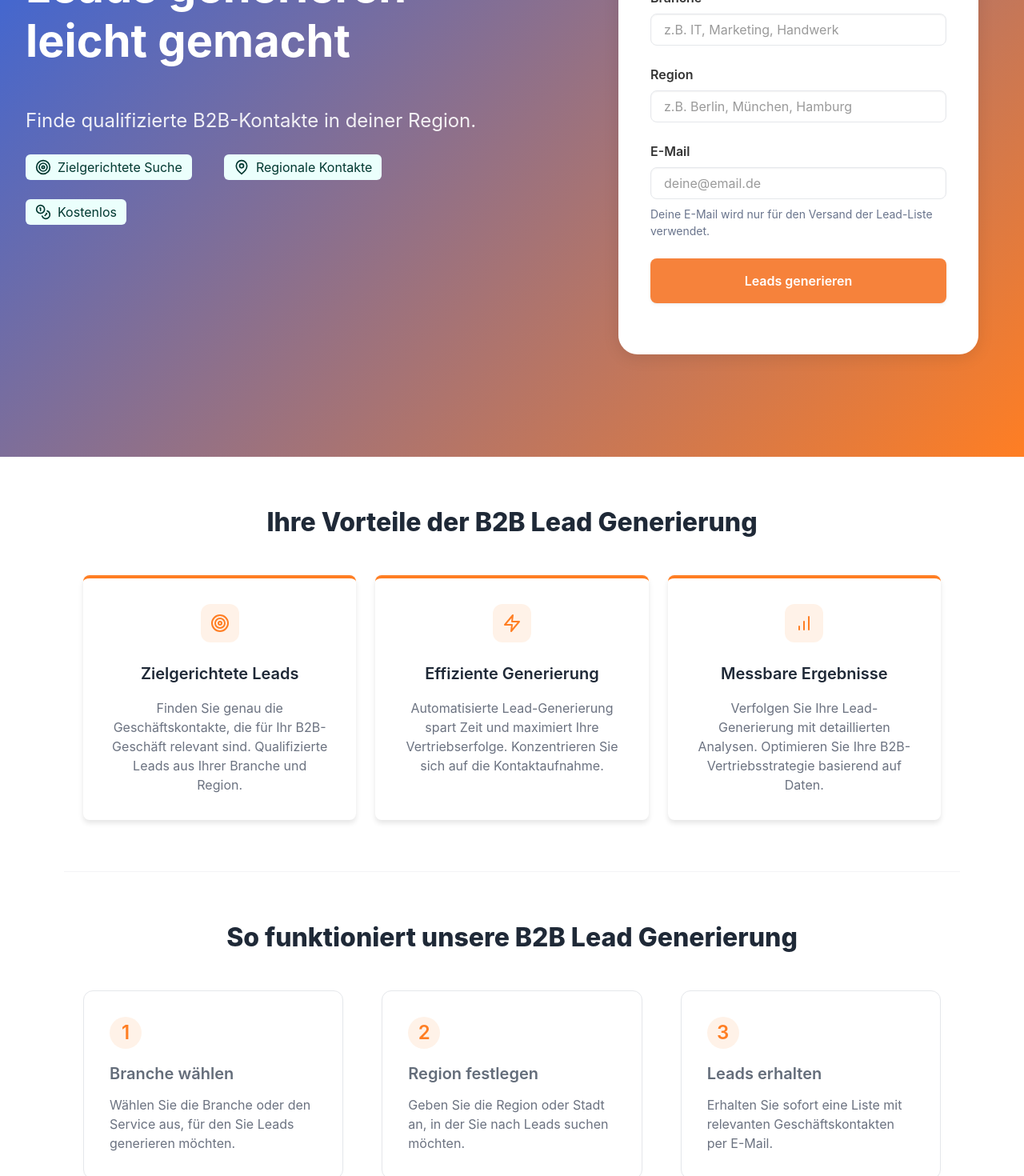
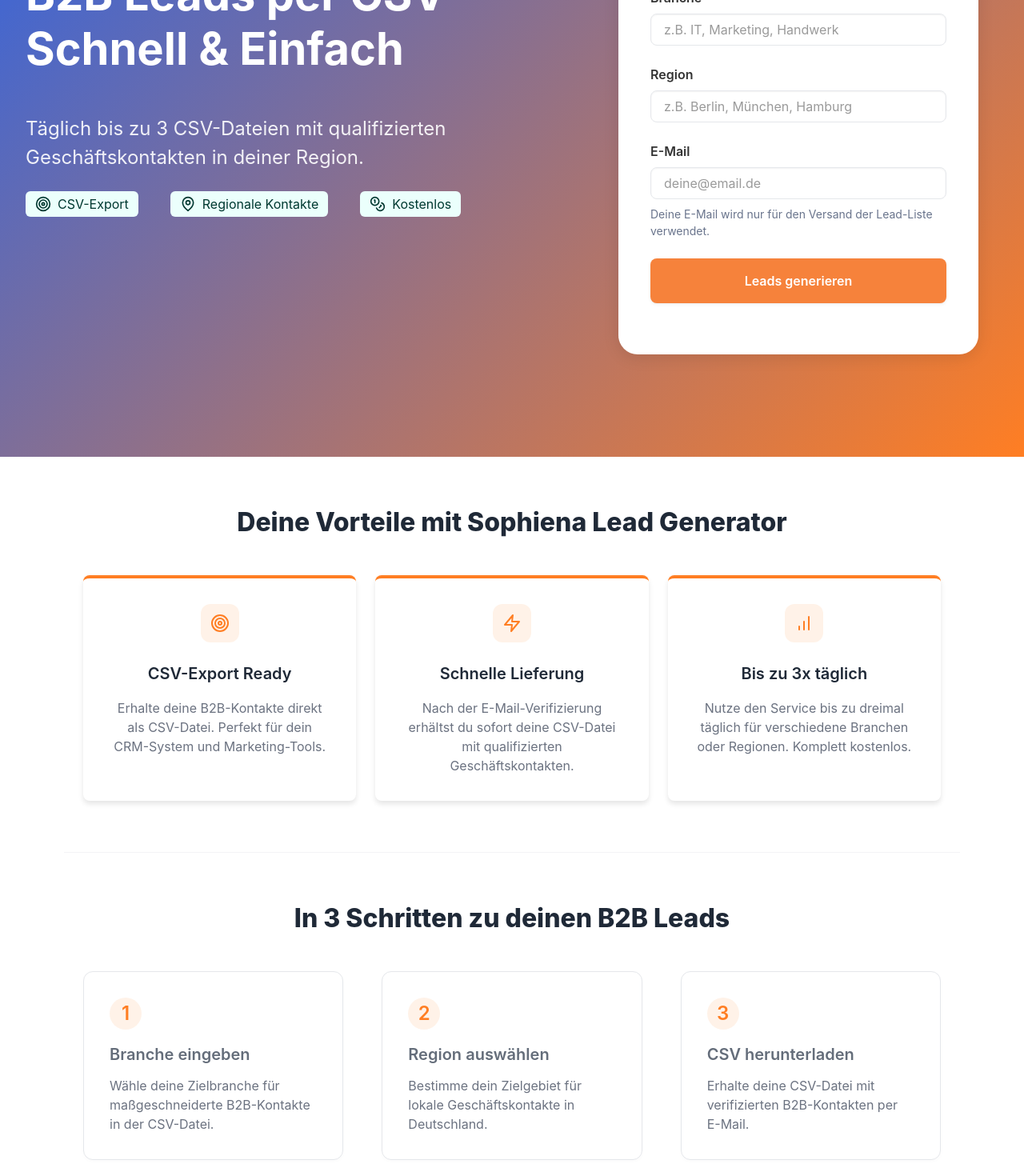
Before and after one commit to Caohung77/leadgenerator, a React (Vite) app: page / in a window 1280 px wide. Shown: the part 340-1810 px from the top of the page at 80% size. Built offline with nearby package versions, Linux system fonts and the light colour scheme; no server answers.

Commit message:
feat: update SEO optimization for index.html and App.tsx with CSV focus

```diff
--- a/index.html
+++ b/index.html
@@ -1,12 +1,13 @@
 <!doctype html>
 <html lang="de">
+
 <head>
     <meta charset="UTF-8" />
     <!-- Google tag (gtag.js) -->
     <script async src="https://www.googletagmanager.com/gtag/js?id=G-SMGTL4C1D8"></script>
     <script>
         window.dataLayer = window.dataLayer || [];
-  function gtag(){dataLayer.push(arguments);}
+        function gtag() { dataLayer.push(arguments); }
         gtag('js', new Date());
 
         gtag('config', 'G-SMGTL4C1D8');
@@ -18,13 +19,16 @@
     <link rel="manifest" href="/site.webmanifest" />
     <meta name="viewport" content="width=device-width, initial-scale=1.0" />
     <link rel="stylesheet" href="https://cdn.jsdelivr.net/npm/bulma@1.0.2/css/bulma.min.css">
-    <title>B2B Lead Generierung | Effektive Leads für Dein Business</title>
-    <meta name="description" content="Professionelle B2B Lead Generierung für Ihr Unternehmen. Generieren Sie qualifizierte Business Leads in Ihrer Region. ✓ Einfach ✓ Effektiv ✓ Zielgerichtet" />
-    <meta name="keywords" content="b2b lead generierung, b2b leads, lead generation, geschäftskontakte, b2b vertrieb, neukundengewinnung" />
+    <title>Schnelle B2B Leads per CSV | Einfache Kontakte mit Sophiena</title>
+    <meta name="description"
+        content="Sophiena: Dein schneller Lead-Generator für B2B Geschäftskontakte. Hol dir bis zu 3 CSV-Dateien mit Kontaktdaten täglich. Unkompliziert, effizient, zielgerichtet. Teste es kostenlos!" />
+    <meta name="keywords"
+        content="b2b lead generierung, b2b leads, csv leads, geschäftskontakte, unternehmenskontakte, lead generation, schnelle leads, lead generator, b2b vertrieb, neukundengewinnung" />
 
     <!-- Open Graph / Social Media -->
-    <meta property="og:title" content="B2B Lead Generierung | Effektive Leads für Ihr Business" />
-    <meta property="og:description" content="Professionelle B2B Lead Generierung für Ihr Unternehmen. Generieren Sie qualifizierte Business Leads in Ihrer Region." />
+    <meta property="og:title" content="Schnelle B2B Leads per CSV | Einfache Kontakte mit Sophiena" />
+    <meta property="og:description"
+        content="Sophiena: Dein schneller Lead-Generator für B2B Geschäftskontakte. Hol dir bis zu 3 CSV-Dateien mit Kontaktdaten täglich. Unkompliziert, effizient, zielgerichtet." />
     <meta property="og:type" content="website" />
     <meta property="og:url" content="https://www.sophiena.de" />
     <meta property="og:image" content="/sophiena.png" />
@@ -50,13 +54,21 @@
     {
       "@context": "https://schema.org",
       "@type": "SoftwareApplication",
-      "name": "B2B Lead Generierung by Sophiena",
+      "name": "Sophiena B2B Lead Generator",
       "applicationCategory": "BusinessApplication",
-      "description": "Professionelle B2B Lead Generierung für Ihr Unternehmen. Generieren Sie qualifizierte Business Leads in Ihrer Region.",
+      "description": "Sophiena ist dein einfacher und schneller Lead-Generator für B2B-Kontakte. Hol dir täglich bis zu 3 CSV-Dateien mit qualifizierten Geschäftskontakten für dein Business. Unkompliziert und effizient!",
+      "operatingSystem": "browser",
       "offers": {
         "@type": "Offer",
         "price": "0",
-        "priceCurrency": "EUR"
+        "priceCurrency": "EUR",
+        "availability": "https://schema.org/InStock"
+      },
+      "aggregateRating": {
+        "@type": "AggregateRating",
+        "ratingValue": "4.5",
+        "bestRating": "5",
+        "ratingCount": "150"
       }
     }
     </script>
@@ -65,12 +77,12 @@
     {
       "@context": "https://schema.org",
       "@type": "WebSite",
-      "name": "B2B Lead Generierung - The AIWhisperer",
-      "url": "https://www.theaiwhisperer.de",
-      "description": "Professionelle B2B Lead Generierung für Unternehmen. Generieren Sie qualifizierte Geschäftskontakte in Ihrer Region.",
+      "name": "Sophiena B2B Lead Generierung",
+      "url": "https://www.sophiena.de",
+      "description": "Finde schnell und unkompliziert B2B Leads in deiner Region. Sophiena liefert dir qualifizierte Geschäftskontakte als CSV-Datei.",
       "potentialAction": {
         "@type": "SearchAction",
-        "target": "https://www.theaiwhisperer.de/search?q={search_term_string}",
+        "target": "https://www.sophiena.de/search?q={search_term_string}",
         "query-input": "required name=search_term_string"
       }
     }
@@ -97,6 +109,7 @@
     }
     </script>
 </head>
+
 <body>
     <div id="root"></div>
     <script type="module" src="/src/main.tsx"></script>
@@ -109,34 +122,34 @@
       "mainEntity": [
         {
           "@type": "Question",
-            "name": "Was bedeutet Leads generieren?",
+          "name": "Was ist Sophiena und wie funktioniert es?",
           "acceptedAnswer": {
             "@type": "Answer",
-              "text": "Leads generieren bezieht sich auf den Prozess, potenzielle Kunden zu identifizieren und ihre Kontaktdaten zu sammeln."
+            "text": "Sophiena ist dein einfacher Lead-Generator für B2B-Kontakte. Du gibst deine Kriterien an, und wir liefern dir passende Geschäftskontakte als CSV-Datei."
           }
         },
         {
           "@type": "Question",
-            "name": "Wie funktioniert das Tool?",
+          "name": "Wie viele Anfragen kann ich pro Tag stellen?",
           "acceptedAnswer": {
             "@type": "Answer",
-              "text": "Unser Tool analysiert Deine Anforderungen und liefert gezielte Leads von Branchen oder Services in Deiner Region."
+            "text": "Du kannst bis zu 3 Anfragen pro Tag stellen und bekommst jeweils eine CSV-Datei mit Kontaktdaten."
           }
         },
         {
           "@type": "Question",
-            "name": "Ist der Service DSGVO-konform?",
+          "name": "Was sind die Vorteile von Sophiena?",
           "acceptedAnswer": {
             "@type": "Answer",
-              "text": "Ja, unser Service ist vollständig DSGVO-konform und erfüllt alle Datenschutzanforderungen in der DACH-Region."
+            "text": "Sophiena ist schnell, einfach und liefert dir direkt verwertbare CSV-Dateien. Außerdem ist die Nutzung kostenlos."
           }
         },
         {
           "@type": "Question",
-            "name": "Wie schnell erhalte ich meine Leads?",
+          "name": "Ist Sophiena DSGVO-konform?",
           "acceptedAnswer": {
             "@type": "Answer",
-              "text": "Nach Deiner Anfrage erhältst Du innerhalb weniger Minuten eine kuratierte Liste mit relevanten Geschäftskontakten."
+            "text": "Ja, Sophiena ist DSGVO-konform und respektiert den Datenschutz deiner Geschäftskontakte."
           }
         }
       ]
@@ -148,18 +161,26 @@
     {
       "@context": "https://schema.org",
       "@type": "Service",
-        "name": "Leads Generieren",
-        "description": "Ein Service, der Unternehmen hilft, gezielte Kontakte in Deiner Region zu generieren.",
+      "name": "B2B Leads per CSV",
+      "description": "Sophiena bietet dir einen schnellen und einfachen Weg, um B2B Geschäftskontakte zu erhalten. Wir liefern dir die Kontakte als CSV-Datei, damit du direkt durchstarten kannst.",
       "provider": {
         "@type": "Organization",
-          "name": "Lead Generator Tool",
-          "url": "https://leadgenerator-blond.vercel.app"
+        "name": "Sophiena Lead Generator",
+        "url": "https://www.sophiena.de"
       },
       "areaServed": {
         "@type": "Place",
         "addressCountry": ["DE", "AT", "CH"]
+      },
+      "serviceType": "Lead Generation",
+      "offers": {
+        "@type": "Offer",
+        "price": "0",
+        "priceCurrency": "EUR",
+        "availability": "https://schema.org/InStock"
       }
     }
     </script>
 </body>
+
 </html>
--- a/src/App.tsx
+++ b/src/App.tsx
@@ -343,14 +343,14 @@
                 <div className="hero-content">
                   <div className="hero-text">
                     <h1 className="title text-4xl md:text-5xl lg:text-6xl text-white mb-6">
-                      Leads generieren leicht gemacht
+                      B2B Leads per CSV - Schnell & Einfach
                     </h1>
                     <h2 className="subtitle text-xl md:text-2xl text-white/90 mb-8">
-                      Finde qualifizierte B2B-Kontakte in deiner Region.
+                      Täglich bis zu 3 CSV-Dateien mit qualifizierten Geschäftskontakten in deiner Region.
                     </h2>
                     <div className="flex flex-wrap gap-6 mb-8">
                       <span className="tag is-medium is-light is-primary flex items-center gap-2 mr-4">
-                        <Target size={20} /> Zielgerichtete Suche
+                        <Target size={20} /> CSV-Export
                       </span>
                       <span className="tag is-medium is-light is-primary flex items-center gap-2 mr-4">
                         <MapPin size={20} /> Regionale Kontakte
@@ -369,27 +369,27 @@
 
               <section className="section features-section bg-white">
                 <div className="container">
-                  <h2 className="title is-3 has-text-centered mb-6 text-gray-800">Ihre Vorteile der B2B Lead Generierung</h2>
+                  <h2 className="title is-3 has-text-centered mb-6 text-gray-800">Deine Vorteile mit Sophiena Lead Generator</h2>
                   <div className="columns is-multiline">
                     <div className="column is-4">
                       <div className="feature-box">
                         <Target className="feature-icon" />
-                        <h3>Zielgerichtete Leads</h3>
-                        <p>Finden Sie genau die Geschäftskontakte, die für Ihr B2B-Geschäft relevant sind. Qualifizierte Leads aus Ihrer Branche und Region.</p>
+                        <h3>CSV-Export Ready</h3>
+                        <p>Erhalte deine B2B-Kontakte direkt als CSV-Datei. Perfekt für dein CRM-System und Marketing-Tools.</p>
                       </div>
                     </div>
                     <div className="column is-4">
                       <div className="feature-box">
                         <Zap className="feature-icon" />
-                        <h3>Effiziente Generierung</h3>
-                        <p>Automatisierte Lead-Generierung spart Zeit und maximiert Ihre Vertriebserfolge. Konzentrieren Sie sich auf die Kontaktaufnahme.</p>
+                        <h3>Schnelle Lieferung</h3>
+                        <p>Nach der E-Mail-Verifizierung erhältst du sofort deine CSV-Datei mit qualifizierten Geschäftskontakten.</p>
                       </div>
                     </div>
                     <div className="column is-4">
                       <div className="feature-box">
                         <BarChart className="feature-icon" />
-                        <h3>Messbare Ergebnisse</h3>
-                        <p>Verfolgen Sie Ihre Lead-Generierung mit detaillierten Analysen. Optimieren Sie Ihre B2B-Vertriebsstrategie basierend auf Daten.</p>
+                        <h3>Bis zu 3x täglich</h3>
+                        <p>Nutze den Service bis zu dreimal täglich für verschiedene Branchen oder Regionen. Komplett kostenlos.</p>
                       </div>
                     </div>
                   </div>
@@ -398,27 +398,27 @@
 
               <section className="section steps-section">
                 <div className="container">
-                  <h2 className="title is-3 has-text-centered mb-6 text-gray-800">So funktioniert unsere B2B Lead Generierung</h2>
+                  <h2 className="title is-3 has-text-centered mb-6 text-gray-800">In 3 Schritten zu deinen B2B Leads</h2>
                   <div className="columns is-variable is-6">
                     <div className="column is-4">
                       <div className="step-box">
                         <div className="step-number">1</div>
-                        <h3>Branche wählen</h3>
-                        <p>Wählen Sie die Branche oder den Service aus, für den Sie Leads generieren möchten.</p>
+                        <h3>Branche eingeben</h3>
+                        <p>Wähle deine Zielbranche für maßgeschneiderte B2B-Kontakte in der CSV-Datei.</p>
                       </div>
                     </div>
                     <div className="column is-4">
                       <div className="step-box">
                         <div className="step-number">2</div>
-                        <h3>Region festlegen</h3>
-                        <p>Geben Sie die Region oder Stadt an, in der Sie nach Leads suchen möchten.</p>
+                        <h3>Region auswählen</h3>
+                        <p>Bestimme dein Zielgebiet für lokale Geschäftskontakte in Deutschland.</p>
                       </div>
                     </div>
                     <div className="column is-4">
                       <div className="step-box">
                         <div className="step-number">3</div>
-                        <h3>Leads erhalten</h3>
-                        <p>Erhalten Sie sofort eine Liste mit relevanten Geschäftskontakten per E-Mail.</p>
+                        <h3>CSV herunterladen</h3>
+                        <p>Erhalte deine CSV-Datei mit verifizierten B2B-Kontakten per E-Mail.</p>
                       </div>
                     </div>
                   </div>
```
Lines whose indentation alone changed are shown as unchanged.
